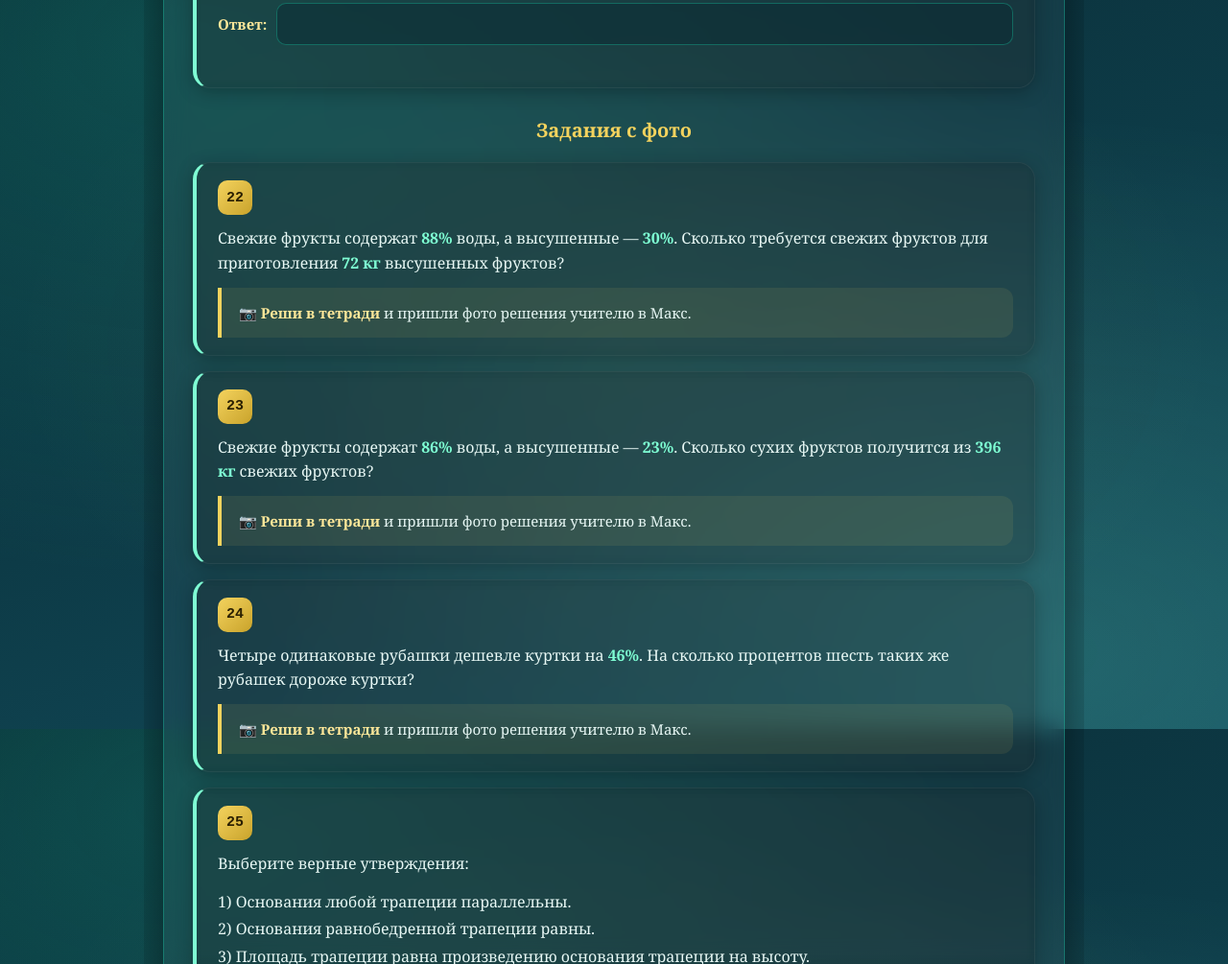
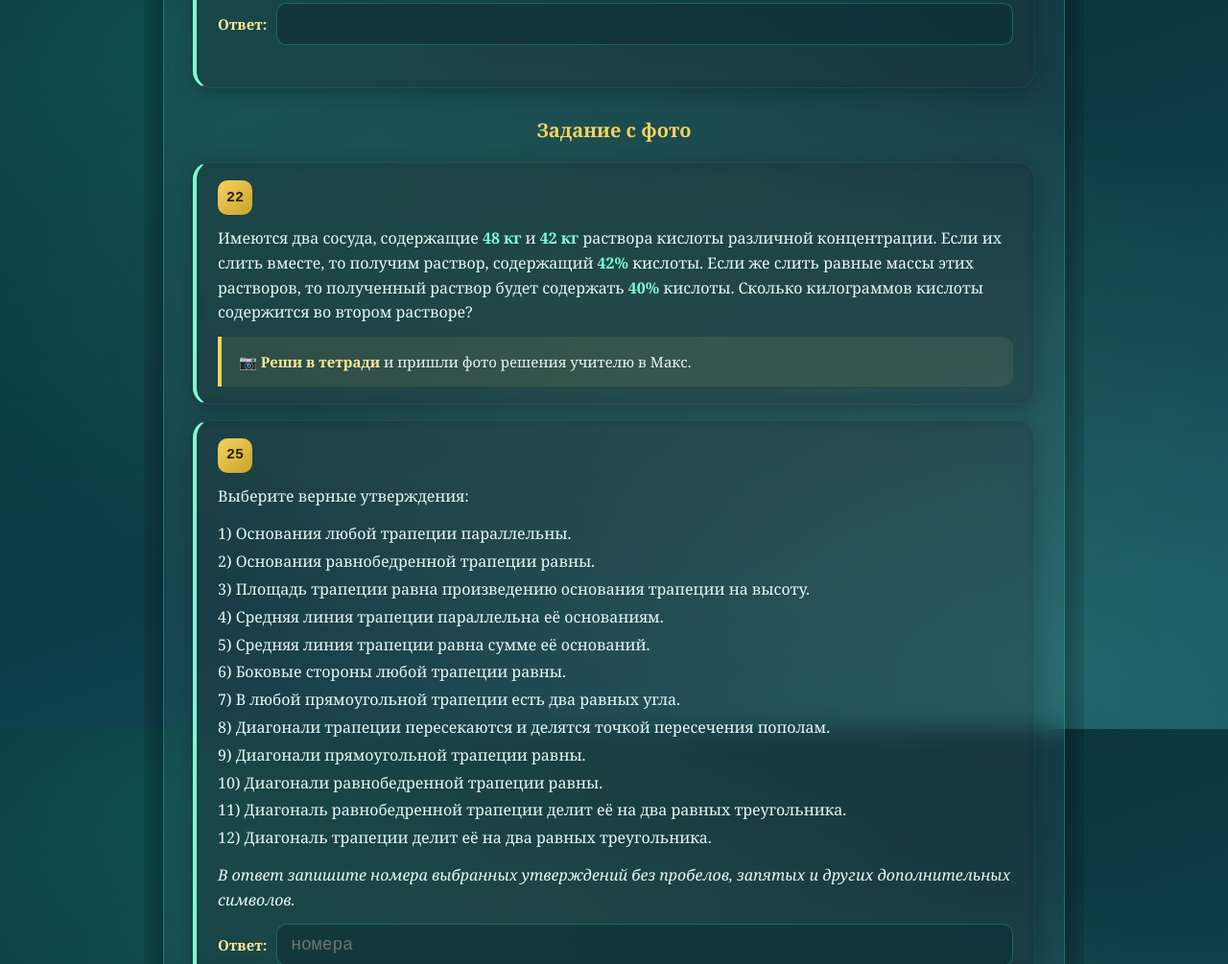
Before and after one commit to elenamihaleva43-bot/elenamihaleva43-bot.github.io, a plain HTML site: page dz-25-trapeciya.html in a window 1280 px wide. Shown: the part 8040-9045 px from the top of the page at 96% size. Drawn offline with nearby package versions, Linux system fonts and the light colour scheme.

Commit message:
Update dz-25-trapeciya.html

```diff
--- a/dz-25-trapeciya.html
+++ b/dz-25-trapeciya.html
@@ -551,30 +551,12 @@
       <div class="feedback" id="fb-21"></div>
     </div>
 
-    <h2 style="text-align:center; color:var(--gold); margin: 30px 0 20px; font-size: 20px;">Задания с фото</h2>
+       <h2 style="text-align:center; color:var(--gold); margin: 30px 0 20px; font-size: 20px;">Задание с фото</h2>
 
     <!-- 22 -->
     <div class="task-block" id="task-22">
       <div class="task-header"><span class="task-num">22</span></div>
-      <div class="task-question">Свежие фрукты содержат <b>88%</b> воды, а высушенные — <b>30%</b>. Сколько требуется свежих фруктов для приготовления <b>72 кг</b> высушенных фруктов?</div>
-      <div class="photo-note">
-        📷 <b>Реши в тетради</b> и пришли фото решения учителю в Макс.
-      </div>
-    </div>
-
-    <!-- 23 -->
-    <div class="task-block" id="task-23">
-      <div class="task-header"><span class="task-num">23</span></div>
-      <div class="task-question">Свежие фрукты содержат <b>86%</b> воды, а высушенные — <b>23%</b>. Сколько сухих фруктов получится из <b>396 кг</b> свежих фруктов?</div>
-      <div class="photo-note">
-        📷 <b>Реши в тетради</b> и пришли фото решения учителю в Макс.
-      </div>
-    </div>
-
-    <!-- 24 -->
-    <div class="task-block" id="task-24">
-      <div class="task-header"><span class="task-num">24</span></div>
-      <div class="task-question">Четыре одинаковые рубашки дешевле куртки на <b>46%</b>. На сколько процентов шесть таких же рубашек дороже куртки?</div>
+      <div class="task-question">Имеются два сосуда, содержащие <b>48 кг</b> и <b>42 кг</b> раствора кислоты различной концентрации. Если их слить вместе, то получим раствор, содержащий <b>42%</b> кислоты. Если же слить равные массы этих растворов, то полученный раствор будет содержать <b>40%</b> кислоты. Сколько килограммов кислоты содержится во втором растворе?</div>
       <div class="photo-note">
         📷 <b>Реши в тетради</b> и пришли фото решения учителю в Макс.
       </div>
```
